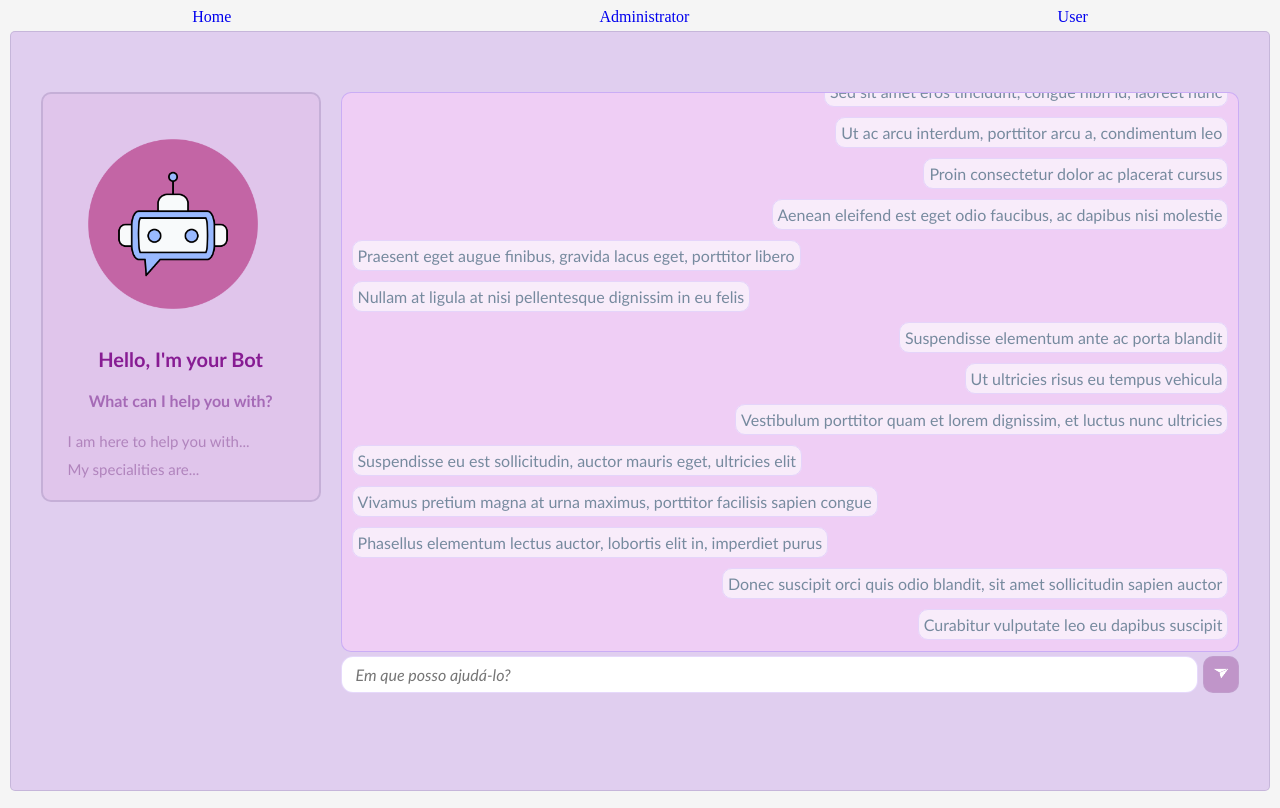
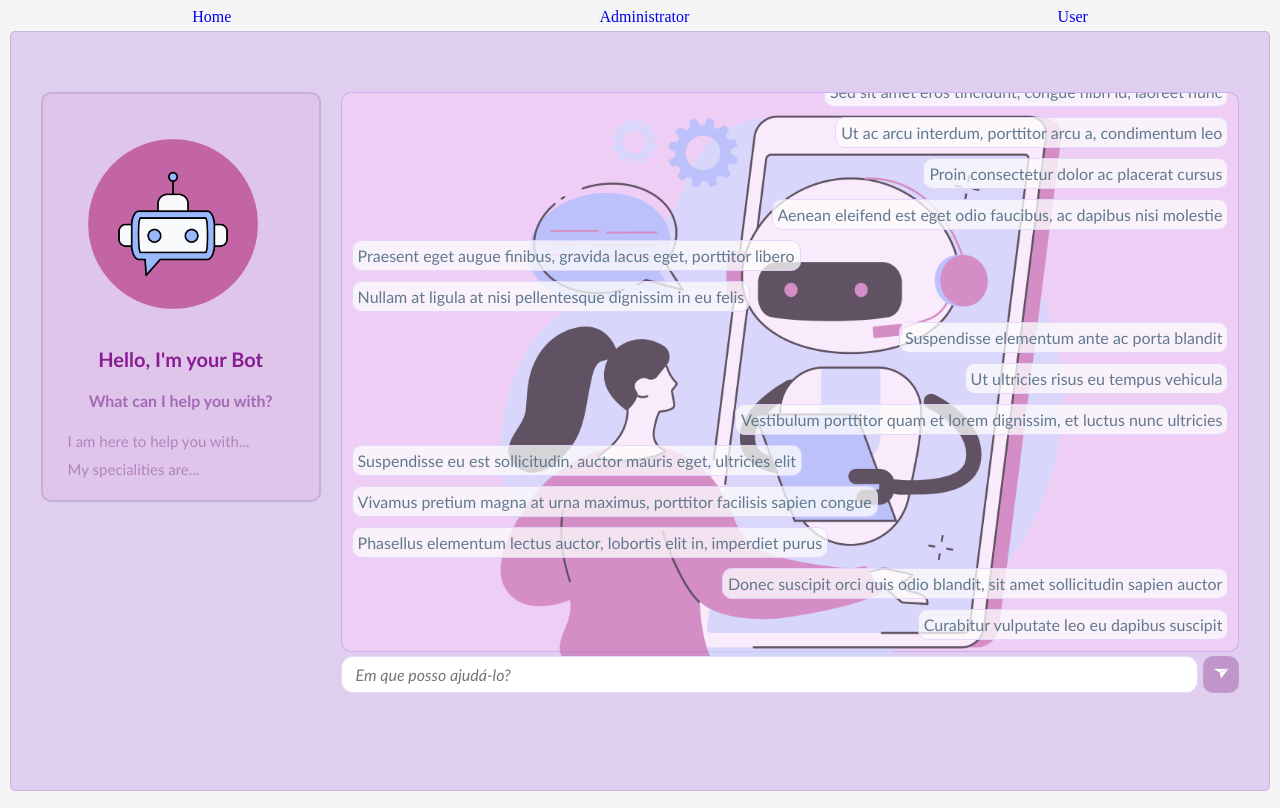
Before and after one commit to andregom/chatbot_ui_rts, a React (Create React App) app: page /talk in a window 1280 px wide. Built offline with nearby package versions, Linux system fonts and the light colour scheme.

Commit message:
adds background image to chat window

```diff
--- a/src/components/Conversation/index.tsx
+++ b/src/components/Conversation/index.tsx
@@ -76,11 +76,12 @@ const Conversation: React.FC<ConversationProps> = () => {
                         id='message-sender'
                         placeholder='Em que posso ajudá-lo?'
                         value={message}
+                        required={true}
                         onChange={e => setMessage(e.target.value)}
                     >
                     </input>
                     <button>
-                        <img src={sendIcon} alt="" width={30} height={23} />
+                        <img src={sendIcon} alt="send message button" width={30} height={23} />
                     </button>
                 </div>
             </form>
--- a/src/components/Conversation/styles.scss
+++ b/src/components/Conversation/styles.scss
@@ -10,11 +10,44 @@
     overflow-x: scroll;
     padding-bottom: 5px;
     margin-bottom: 4px;
+    z-index: -1;
 }
 
-.messages ul{
+.messages::after {
+    content: ' ';
+    display: block;
+    position: absolute;
+    right: 0;
+    bottom: 0;
+    width: 100%;
+    height: 100%;
+    z-index: 0;
+    opacity: 0.6;
+    background-image: url("../../assets/1.png");
+    background-repeat: no-repeat;
+    background-size: contain;
+    background-position: center;
+    overflow: hidden;
+}
+
+@media (max-width: 1180px) {
+    .messages::after {
+        opacity: 0.4;
+    }
+}
+
+@media (max-width: 650px) {
+    .messages::after {
+        background-position-x: center;
+        background-repeat: space;
+        opacity: 0.3;
+    }
+}
+
+.messages ul {
     margin-top: 0px;
     display: inline;
+    z-index: 1;
 }
 
 .message-container {
@@ -23,10 +56,11 @@
 }
 
 .message-content {
+    z-index: 1;
     width: min-content;
     display: inline;
-    color: rgb(118, 138, 158);
-    background-color: rgba(253, 253, 253, 0.63);
+    color: rgb(98, 120, 141);
+    background-color: rgba(253, 253, 253, 0.764);
     border: rgba(219, 201, 250, 0.693) solid 0.3px;
     border-radius: 10px;
     padding: 5px;
@@ -39,6 +73,7 @@
 }
 
 .message-sender-container {
+    z-index: 1;
     display: flex;
     flex-direction: row;
     width: 100%;
--- a/src/components/Form/index.tsx
+++ b/src/components/Form/index.tsx
@@ -2,8 +2,6 @@ import React, { useEffect, useState } from "react";
 import fetchFakeMessages from '../../utils/fetchFakeMessages';
 
 import './styles.scss';
-
-import sendIcon from "../../assets/3.png";
 
 interface IssueFormProps {
 
--- a/src/components/Form/styles.scss
+++ b/src/components/Form/styles.scss
@@ -1,43 +1,3 @@
-.messages {
-    background-color: #fecdfc80;
-    border-radius: 10px;
-    border: rgba(195, 165, 246, 0.807) solid 0.4px;
-    display: flex;
-    flex-direction: column-reverse;
-    margin-top: 0px;
-    height: 70vh;
-    overflow-y: scroll;
-    overflow-x: scroll;
-    padding-bottom: 5px;
-    margin-bottom: 4px;
-}
-
-.messages ul{
-    margin-top: 0px;
-    display: inline;
-}
-
-.message-container {
-    display: flexbox;
-    line-height: 40px;
-}
-
-.message-content {
-    width: min-content;
-    display: inline;
-    color: rgb(118, 138, 158);
-    background-color: rgba(253, 253, 253, 0.63);
-    border: rgba(219, 201, 250, 0.693) solid 0.3px;
-    border-radius: 10px;
-    padding: 5px;
-    margin: auto 10px;
-    font-family: 'Gill Sans', 'Gill Sans MT', Calibri, 'Trebuchet MS', sans-serif;
-}
-
-.message-sender-form {
-    display: flex;
-}
-
 .form-container {
     display: flex;
     flex-direction: column;
--- a/src/pages/ChatPage/styles.scss
+++ b/src/pages/ChatPage/styles.scss
@@ -12,6 +12,7 @@
     background-color: rgba(156, 78, 220, 0.233);
     border: rgba(89, 83, 130, 0.197) solid 0.5px;
     border-radius: 5px;
+    z-index: -3;
 }
 
 #conversation-page main {
--- a/src/pages/IssuesPage/index.tsx
+++ b/src/pages/IssuesPage/index.tsx
@@ -14,7 +14,7 @@ interface IssuesPageProps {
 
 const IssuesPage: React.FC<IssuesPageProps> = () => {
     return (
-        <div id='conversation-page'>
+        <div id='form-page'>
             <aside className="user-side-info">
                 <div className='profile-head'>
                     <img src={UserProfileImg} width={210} height={210} />
--- a/src/pages/IssuesPage/styles.scss
+++ b/src/pages/IssuesPage/styles.scss
@@ -1,4 +1,4 @@
-#conversation-page {
+#form-page {
     height: 95vh;
     width: 98.5vw;
     max-width: 120;
@@ -14,6 +14,6 @@
     border-radius: 5px;
 }
 
-#conversation-page main {
+#form-page main {
     margin-left: 20px;
 }
```
